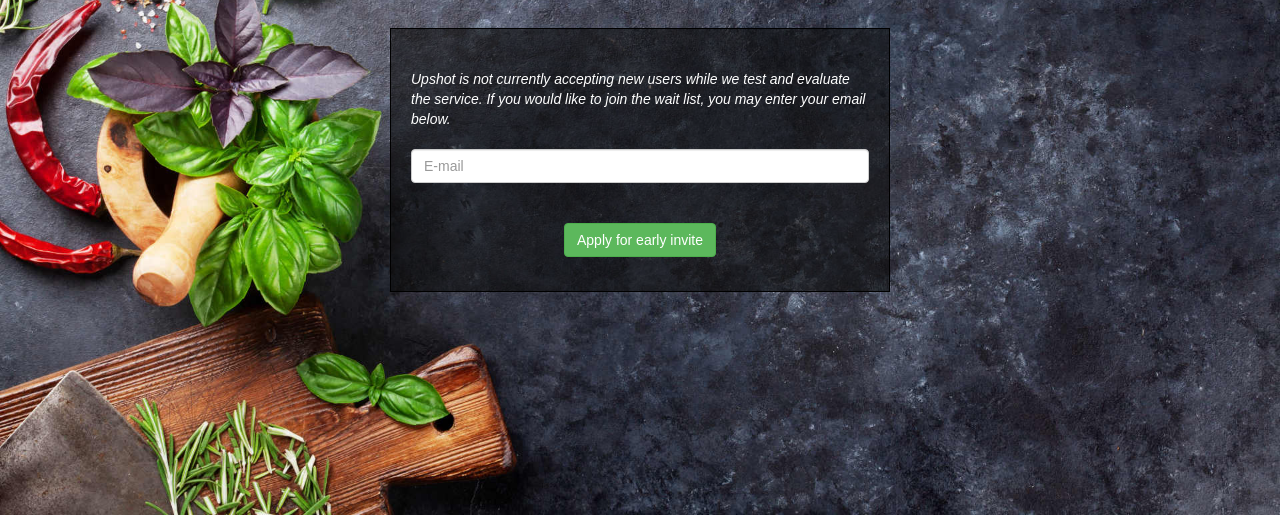
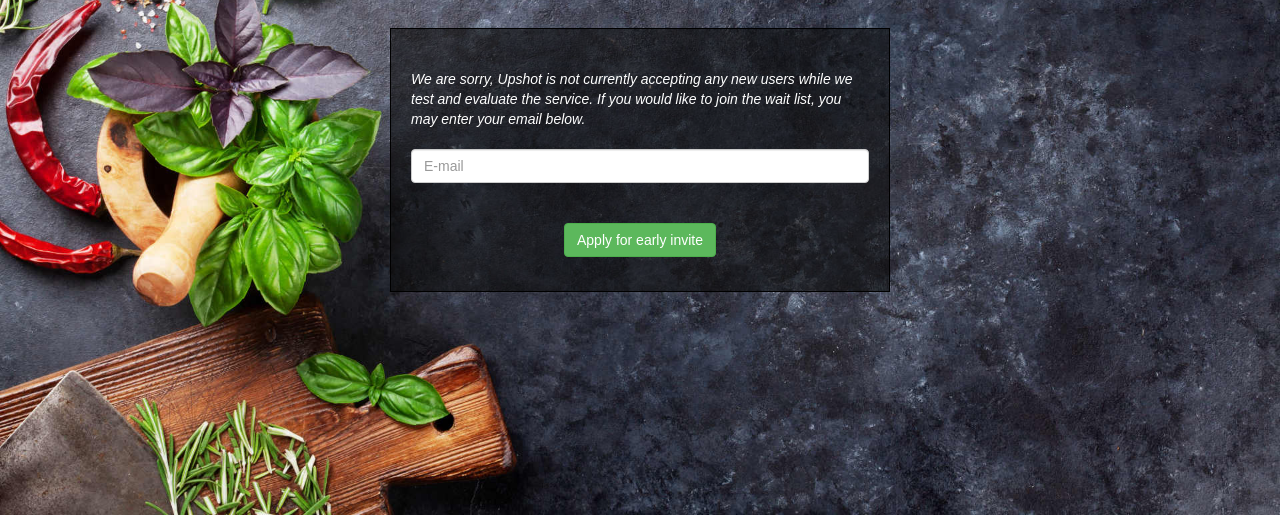
Before and after one commit to upshot-nutrition/upshot-nutrition.github.io, a website: page get_started/index.html in a window 1280 px wide. Shown: the part 285-800 px from the top of the page. Drawn offline with nearby package versions, Linux system fonts and the light colour scheme.

Commit message:
Update text

```diff
--- a/get_started/index.html
+++ b/get_started/index.html
@@ -55,7 +55,7 @@ fbq('track', 'InitiateCheckout');
       <span style="font-style: italic">
         <br>
 
-        Upshot is not currently accepting new users while we test and evaluate the service.
+        We are sorry, Upshot is not currently accepting any new users while we test and evaluate the service.
 
         If you would like to join the wait list, you may enter your email below.</span><br>
       <br>
```
